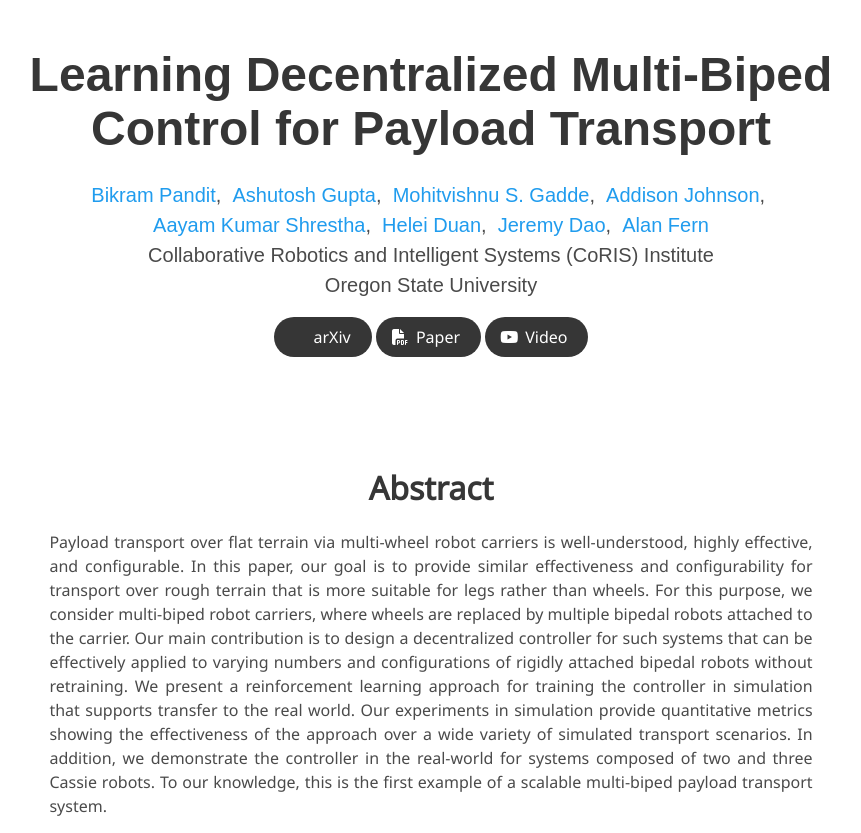
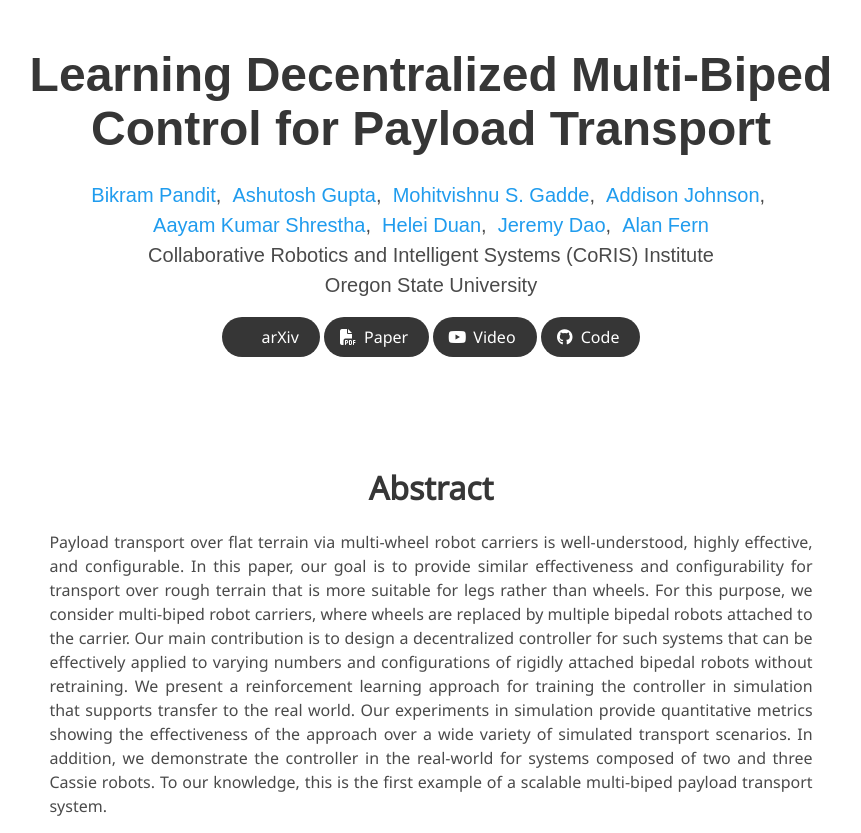
Before and after one commit to decmbc/decmbc.github.io, a plain HTML site: page index.html in a window 1280 px wide. Shown: the top 833 px of the page, without its empty margins (209-1070 px from the left). Drawn offline with nearby package versions, Linux system fonts and the light colour scheme; some icons are missing; a web font is replaced by a local one.

Commit message:
add code link

```diff
--- a/index.html
+++ b/index.html
@@ -129,6 +129,16 @@
                 <span>Video</span>
                 </a>
             </span>
+                            <span class="link-block">
+                <a target="_blank"
+                   href="https://github.com/osudrl/roadrunner/tree/paper/decmbc"
+                   class="external-link button is-normal is-rounded is-dark">
+                  <span class="icon">
+                      <i class="fab fa-github"></i>
+                  </span>
+                  <span>Code</span>
+                  </a>
+              </span>
                         </div>
                     </div>
                 </div>
```
